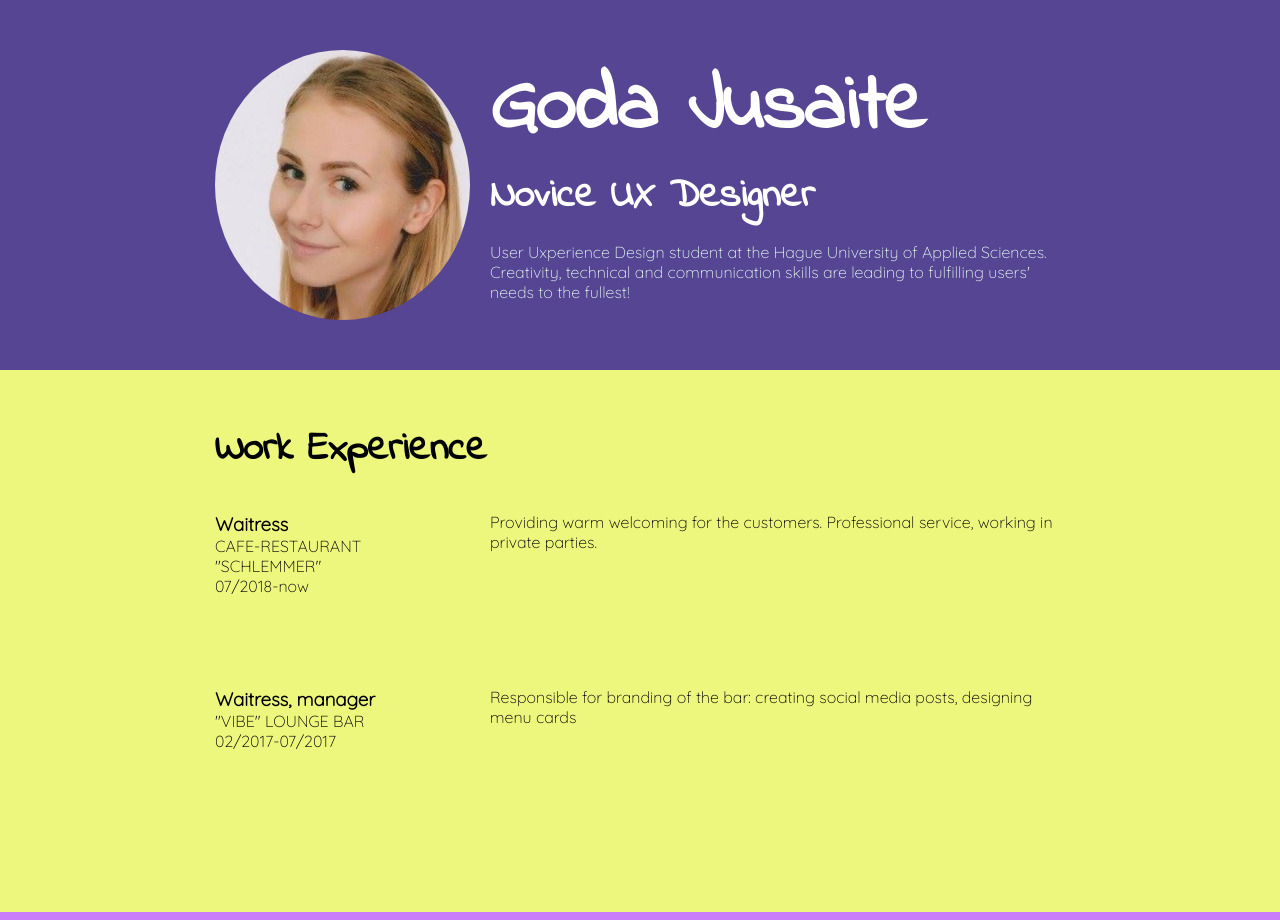
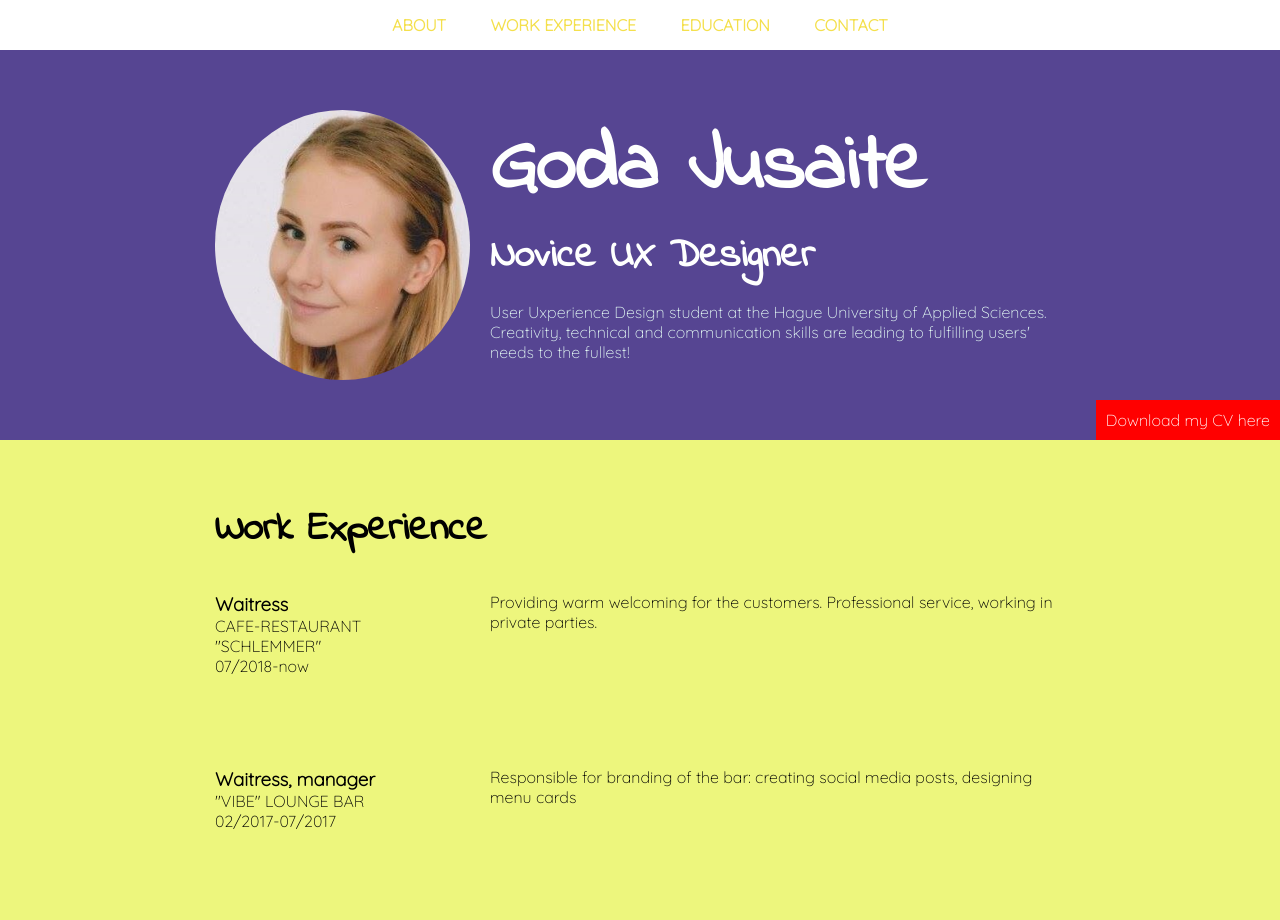
Before and after one commit to UXDSkillslab1718/3-css-essential-training-1-2-resume-files-godajus, a plain HTML site: page index.html in a window 1280 px wide. Shown: the top 920 px of the page. Drawn offline with Linux system fonts and the light colour scheme.

Commit message:
2. Lay-outs

```diff
--- a/css/styles.css
+++ b/css/styles.css
@@ -37,7 +37,7 @@ a:hover {
 .content-wrap {
 	max-width: 950px;
 	margin: 0 auto;
-	padding: 50px;
+	padding: 60px 50px;
 	overflow: auto;
 }
 .col-n {
@@ -54,6 +54,13 @@ a:hover {
 .uppercase {
 	text-transform: uppercase;
 }
+.btn {
+	text-decoration: none;
+	background: red;
+	color: white;
+	padding: 10px;
+	display: inline-block;
+}
 /*Header and Footer
 ----------------------*/
 header, footer {
@@ -64,9 +71,18 @@ header, footer {
 .image {
 	border-radius:50%;
 }
+header{
+	padding-top: 50px;
+	position:relative;
+}
 header h1, header h2{
     color:#FEFFFE;
     margin:0;
+}
+.download {
+	position: absolute;
+	bottom: 0;
+	right: 0;
 }
 /* footer */
 footer {
@@ -77,6 +93,25 @@ background: black;
 padding: 10px;
 display: inline-block;
 }
+/*Navigation
+-------------------*/
+nav {
+	text-align: center;
+	background: white;
+	position: fixed;
+	top:0;
+	width: 100%;
+}
+nav a {
+	display:inline-block;
+	padding: 15px 20px;
+	text-decoration: none;
+	text-transform: uppercase;
+	font-weight: 700;
+}
+
+
+
 /*Work experience{}
 ----------------------*/
 .work {
--- a/index.html
+++ b/index.html
@@ -9,7 +9,13 @@
 </head>
 <body>
     <!-- // Intro -->
-    <header>
+    <header id="about">
+        <nav>
+            <a href="index.html#about">About</a>
+            <a href="index.html#work">Work Experience</a>
+            <a href="index.html#edu">Education</a>
+            <a href="index.html#contact">Contact</a>
+        </nav>
         <div class="content-wrap">
         <img class="image col-n" src="images/goda.jpg" alt="Your Name">
         <div class="col-w">
@@ -18,11 +24,12 @@
         <p>User Uxperience Design student at the Hague University of Applied Sciences. Creativity, technical and communication skills are leading to fulfilling users' needs to the fullest! </p>
     </div>
         </div>
+        <a href="cv.pdf" class="btn download" download>Download my CV here</a>
     </header>
 
     <main>
         <!-- // Work Experience -->
-        <section class="work">
+        <section id="work" class="work">
             <div class="content-wrap">
             <h2>Work Experience</h2>
 
@@ -52,7 +59,7 @@
 
 
         <!-- // Education -->
-        <section class="education">
+        <section id="education" class="education">
             <div class="content-wrap">
             <h2>Education</h2>
 
@@ -88,7 +95,7 @@
     </main>
 
     <!-- // Footer & contact info -->
-    <footer>
+    <footer id="contact">
         <div class="content-wrap">
         <h2>Let's Keep in Touch!</h2>
 
```
Also changed, not shown: 1 other file.
